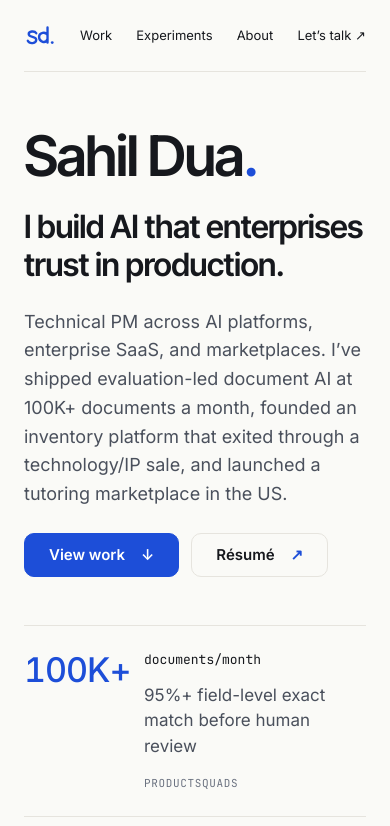
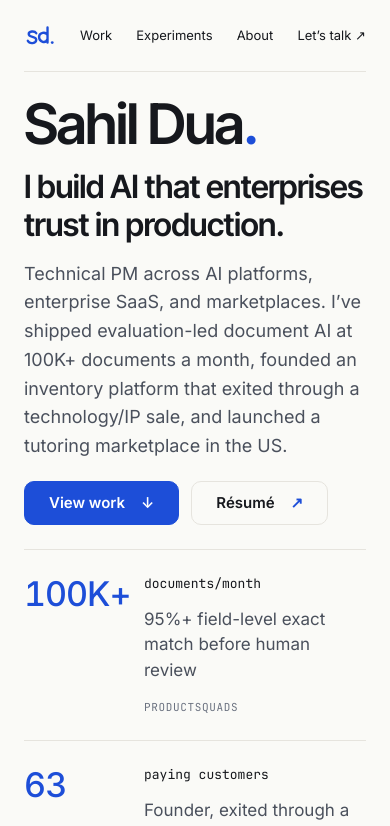
Before and after one commit to dsahil78/goat_portfolio, a Next.js app: page / in a window 390 px wide. Shown: the top 826 px of the page. Built offline with nearby package versions, Linux system fonts and the light colour scheme; no server answers.

Commit message:
Tighten homepage spacing and shorten UW degree label

```diff
--- a/app/globals.css
+++ b/app/globals.css
@@ -224,7 +224,7 @@ section[id],article[id] {
   border-color:var(--accent);
 }
 .hero {
-  padding:88px 0 64px;
+  padding:32px 0;
 }
 .hero>.tag {
   margin-bottom:24px;
@@ -245,7 +245,7 @@ section[id],article[id] {
   line-height:1.18;
   font-weight:600;
   letter-spacing:-.02em;
-  margin-top:32px;
+  margin-top:16px;
   text-wrap:balance;
 }
 .hero-description {
@@ -253,12 +253,12 @@ section[id],article[id] {
   font-size:21px;
   line-height:1.6;
   color:var(--text-secondary);
-  margin-top:24px;
+  margin-top:16px;
 }
 .hero-actions {
   display:flex;
   gap:12px;
-  margin-top:32px;
+  margin-top:24px;
 }
 .open-to {
   max-width:680px;
@@ -271,7 +271,7 @@ section[id],article[id] {
   grid-template-columns:repeat(3,1fr);
   border-top:1px solid var(--rule);
   border-bottom:1px solid var(--rule);
-  padding:32px 0;
+  padding:24px 0;
 }
 .proof-strip>a {
   display:flex;
@@ -312,6 +312,9 @@ section[id],article[id] {
 }
 .section {
   margin-top:128px;
+}
+.hero~.section {
+  margin-top:72px;
 }
 .section-heading {
   display:flex;
@@ -718,7 +721,7 @@ section[id],article[id] {
     padding:6px 0;
   }
   .hero {
-    padding:56px 0 48px;
+    padding:24px 0;
   }
   .hero>.tag {
     font-size:11px;
@@ -729,15 +732,15 @@ section[id],article[id] {
   }
   .hero-positioning {
     font-size:32px;
-    margin-top:24px;
+    margin-top:16px;
   }
   .hero-description {
     font-size:18px;
-    margin-top:24px;
+    margin-top:16px;
     line-height:1.6;
   }
   .hero-actions {
-    margin-top:24px;
+    margin-top:20px;
   }
   .proof-strip {
     grid-template-columns:1fr;
@@ -772,6 +775,9 @@ section[id],article[id] {
   }
   .section {
     margin-top:80px;
+  }
+  .hero~.section {
+    margin-top:48px;
   }
   .section-heading {
     display:block;
--- a/app/page.tsx
+++ b/app/page.tsx
@@ -22,7 +22,7 @@ export default function Home() {
     </div>
     <SelectedWork/>
     <section id="about" data-analytics-section="about" className="about-section section" aria-labelledby="about-title">
-      <div><Tag>Background</Tag><h2 id="about-title">Engineer by training.<br/>Product builder by practice.</h2><p>My path spans enterprise document AI, an inventory platform I founded, and a US tutoring marketplace launch. The thread is the same: make complex systems dependable enough for people to act on.</p><ArrowLink href="/about">More about me</ArrowLink><p className="education-note">UW MS Information Management, Product &amp; AI, Sep 2025 to Aug 2026.<br/>Amity BTech CSE, 2016 to 2020.</p></div>
+      <div><Tag>Background</Tag><h2 id="about-title">Engineer by training.<br/>Product builder by practice.</h2><p>My path spans enterprise document AI, an inventory platform I founded, and a US tutoring marketplace launch. The thread is the same: make complex systems dependable enough for people to act on.</p><ArrowLink href="/about">More about me</ArrowLink><p className="education-note">UW MSIM, Product &amp; AI, Sep 2025 to Aug 2026.<br/>Amity BTech CSE, 2016 to 2020.</p></div>
       <figure className="team-figure"><Image src="/images/kindred-team.webp" width={828} height={552} sizes="(max-width: 767px) calc(100vw - 48px), 496px" alt="Sahil Dua with the Kindred class-project team at UW’s Dempsey Startup Competition"/><figcaption>With the Kindred class-project team at UW’s Dempsey Startup Competition.</figcaption></figure>
     </section>
     <Contact/>
```
